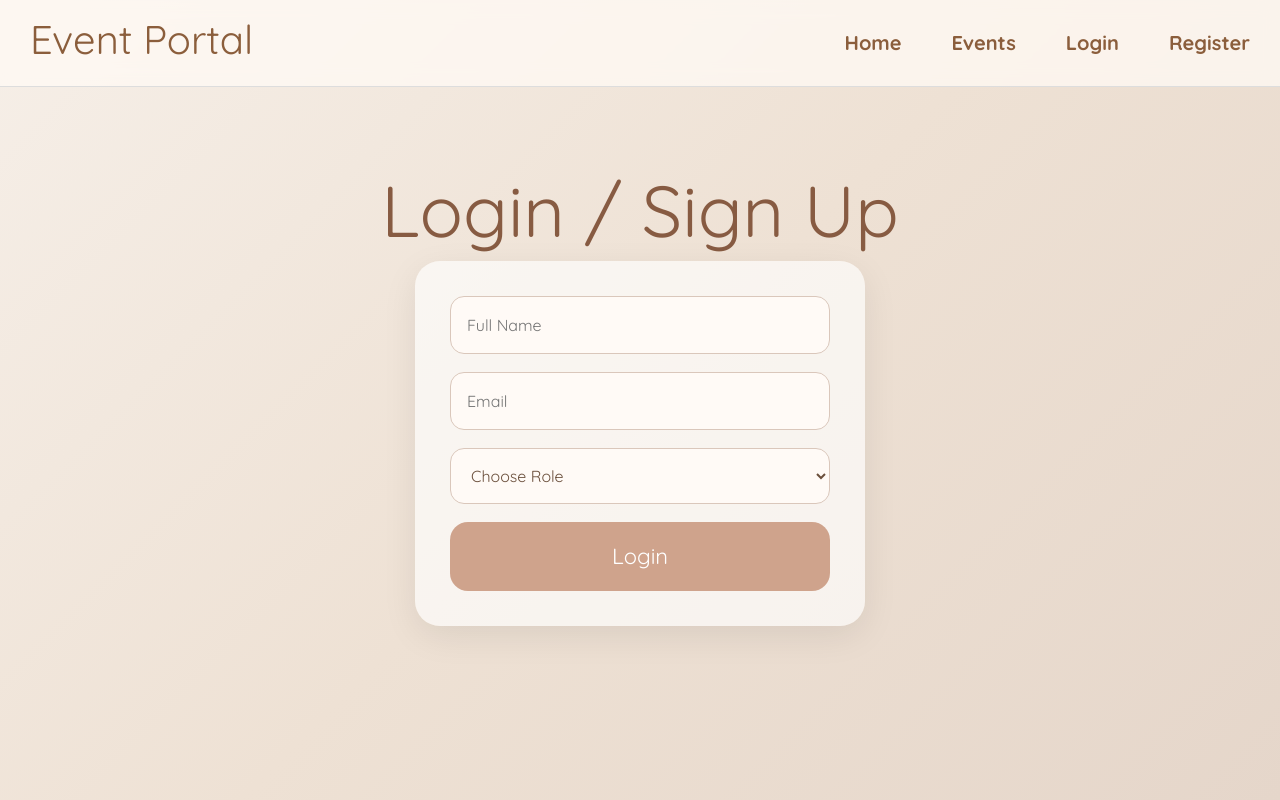
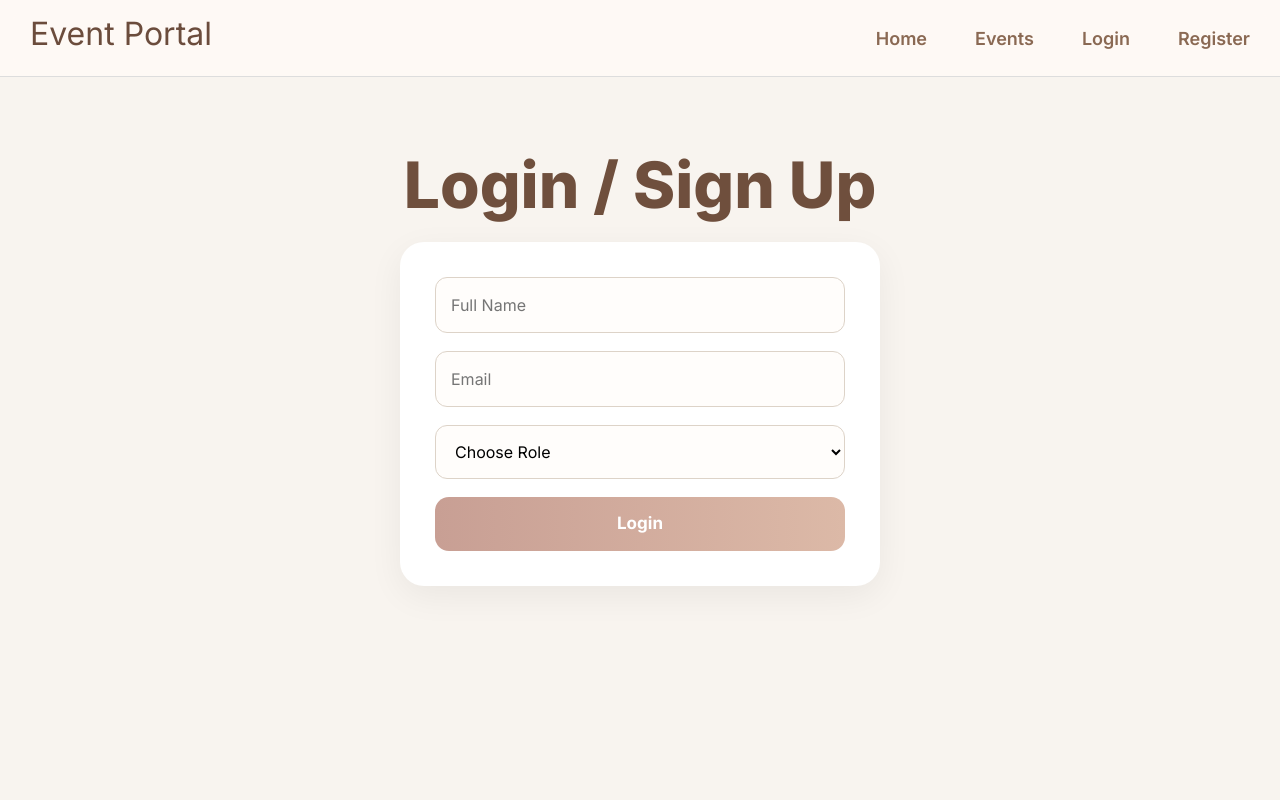
Before and after one commit to zainabiftikhar00/SRS-Project-Group-05-EventRegistration-ManagementPortal., a React (Vite) app: page /login in a window 1280 px wide. Built offline with nearby package versions, Linux system fonts and the light colour scheme.

Commit message:
Final UI polish

```diff
--- a/src/index.css
+++ b/src/index.css
@@ -1,31 +1,37 @@
-@import url('https://fonts.googleapis.com/css2?family=Quicksand:wght@400;600;700&display=swap');
+@import url('https://fonts.googleapis.com/css2?family=Inter:wght@300;400;600;700;800&display=swap');
 
 *{
 margin:0;
 padding:0;
 box-sizing:border-box;
-font-family:"Quicksand",sans-serif;
+font-family:"Inter",sans-serif;
 }
 
 body{
 
 background:
-linear-gradient(
-135deg,
-#f6efe8,
-#eee1d4,
-#e5d6ca
-);
+#f8f4ef;
 
-color:#6b4f3c;
+color:
+#4d3a2f;
 
-min-height:100vh;
+min-height:
+100vh;
 
 }
 
-a{
+/* MAIN LAYOUT */
 
-text-decoration:none;
+.container{
+
+max-width:
+1200px;
+
+margin:
+0 auto;
+
+padding:
+40px;
 
 }
 
@@ -39,45 +45,49 @@ justify-content:space-between;
 
 align-items:center;
 
-padding:25px 50px;
+padding:
+24px 60px;
 
 background:
-rgba(255,250,245,.75);
+rgba(255,250,246,.85);
 
 backdrop-filter:
 blur(10px);
 
-}
-
-nav h2{
-
-color:#8b5e3c;
-
-font-size:40px;
+border-bottom:
+1px solid #eee;
 
 }
 
 nav a{
 
-color:#8b5e3c;
+text-decoration:none;
 
-margin-left:30px;
+color:
+#8a6953;
 
-font-size:20px;
+margin-left:
+28px;
 
-font-weight:700;
+font-weight:
+600;
 
-transition:.3s;
+font-size:
+18px;
+
+transition:
+.25s;
 
 }
 
 nav a:hover{
 
-color:#cf9376;
+color:
+#c08962;
 
 }
 
-/* HOME */
+/* HERO */
 
 .hero{
 
@@ -87,76 +97,127 @@ flex-direction:column;
 
 align-items:center;
 
-justify-content:center;
-
 text-align:center;
 
-padding:80px 20px;
+padding:
+70px 20px;
 
 }
 
 .hero h1{
 
-font-size:72px;
+font-size:
+64px;
 
-max-width:1100px;
+font-weight:
+800;
 
-color:#875b42;
+color:
+#6f4f3d;
+
+margin-bottom:
+18px;
 
 }
 
 .hero p{
 
-font-size:24px;
+font-size:
+20px;
 
-margin-top:20px;
+max-width:
+760px;
 
-margin-bottom:35px;
+line-height:
+1.8;
 
-color:#765b49;
-
-}
-
-.explore-btn{
-
-background:#cfa38c;
-
-color:white;
-
-padding:18px 36px;
-
-border:none;
-
-border-radius:18px;
-
-font-size:22px;
-
-cursor:pointer;
-
-transition:.3s;
-
-}
-
-.explore-btn:hover{
-
-background:#b98167;
-
-transform:scale(1.05);
+color:
+#7d685a;
 
 }
 
 .hero-image{
 
-margin-top:70px;
+margin-top:
+55px;
 
-width:700px;
+width:
+760px;
 
-max-width:90%;
+max-width:
+90%;
 
-border-radius:30px;
+border-radius:
+28px;
 
 box-shadow:
-0 18px 45px rgba(0,0,0,.12);
+0 15px 40px rgba(0,0,0,.08);
+
+}
+
+/* BUTTONS */
+
+button,
+.explore-btn{
+
+background:
+linear-gradient(
+90deg,
+#c89f94,
+#dcb9a7
+);
+
+color:white;
+
+padding:
+14px 28px;
+
+border:none;
+
+border-radius:
+14px;
+
+font-size:
+17px;
+
+font-weight:
+700;
+
+cursor:pointer;
+
+transition:
+all .25s;
+
+}
+
+button:hover,
+.explore-btn:hover{
+
+transform:
+translateY(-3px);
+
+box-shadow:
+0 12px 20px rgba(201,160,143,.35);
+
+}
+
+/* EVENT GRID */
+
+.row{
+
+display:grid;
+
+grid-template-columns:
+repeat(
+auto-fit,
+minmax(
+320px,
+1fr
+)
+);
+
+gap:
+26px;
 
 }
 
@@ -165,39 +226,79 @@ box-shadow:
 .card{
 
 background:
-rgba(255,255,255,.6);
+white;
 
-padding:25px;
+padding:
+24px;
 
-border-radius:22px;
+border:
+1px solid #efe5dd;
 
-margin-bottom:20px;
+border-radius:
+22px;
 
 box-shadow:
-0 8px 24px rgba(0,0,0,.08);
+0 8px 20px rgba(0,0,0,.05);
+
+transition:
+all .3s;
 
 }
 
 .card:hover{
 
-transform:translateY(-5px);
+transform:
+translateY(-6px);
+
+box-shadow:
+0 18px 35px rgba(0,0,0,.08);
 
 }
+
+.card h3{
+
+color:
+#765842;
+
+margin-bottom:
+12px;
+
+font-size:
+28px;
+
+}
+
+.card p{
+
+color:
+#736357;
+
+line-height:
+1.8;
+
+}
+
+/* FORMS */
+
 .register-card{
 
-width:450px;
+width:
+480px;
 
-max-width:90%;
+max-width:
+90%;
 
 background:
-rgba(255,255,255,.65);
+white;
 
-padding:35px;
+padding:
+35px;
 
-border-radius:25px;
+border-radius:
+24px;
 
 box-shadow:
-0 10px 35px rgba(0,0,0,.08);
+0 10px 35px rgba(0,0,0,.06);
 
 }
 
@@ -207,25 +308,34 @@ display:flex;
 
 flex-direction:column;
 
-gap:18px;
+gap:
+18px;
 
 }
 
 .register-form input,
 .register-form select{
 
-padding:16px;
+width:
+100%;
 
-border-radius:14px;
+padding:
+15px;
 
 border:
-1px solid #dac7bb;
+1px solid #ddd3c8;
 
-background:#fffaf6;
+border-radius:
+12px;
 
-font-size:16px;
+background:
+#fffdfb;
 
-color:#6b4f3c;
+font-size:
+16px;
+
+transition:
+.25s;
 
 }
 
@@ -237,4 +347,23 @@ outline:none;
 border:
 1px solid #c89f94;
 
+box-shadow:
+0 0 0 4px rgba(200,159,148,.15);
+
 }
+
+/* HEADINGS */
+
+h1,h2{
+
+color:
+#6b4c3c;
+
+}
+
+h3{
+
+color:
+#7d614d;
+
+}
```
